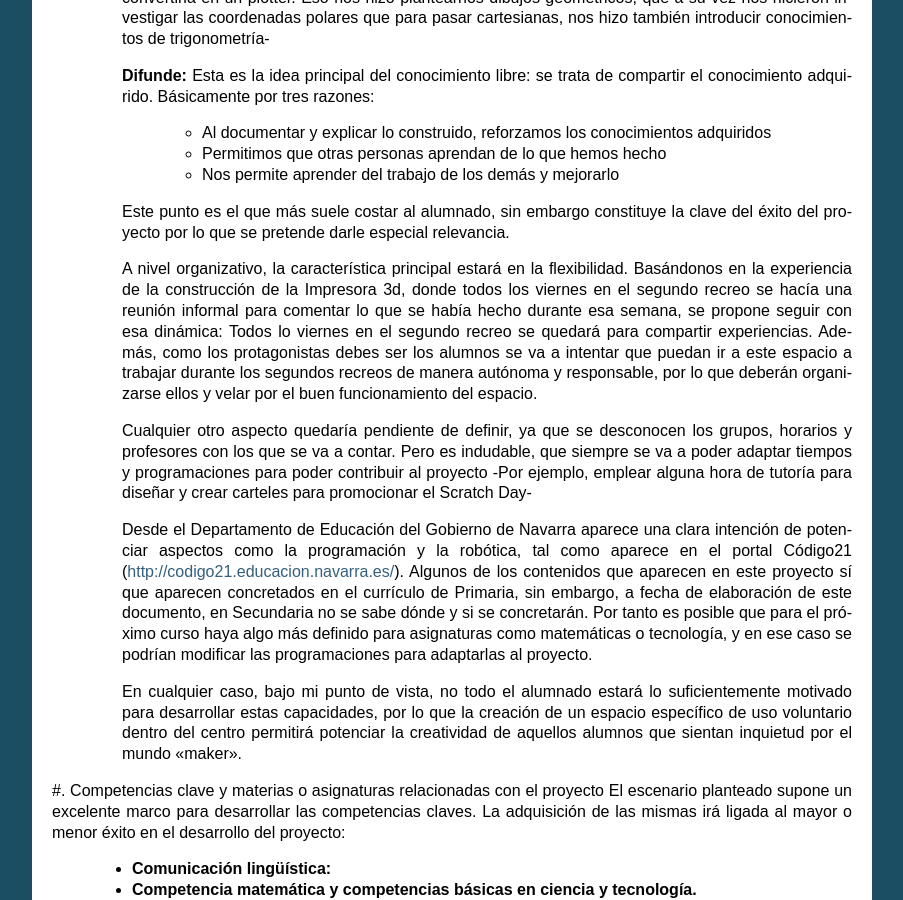
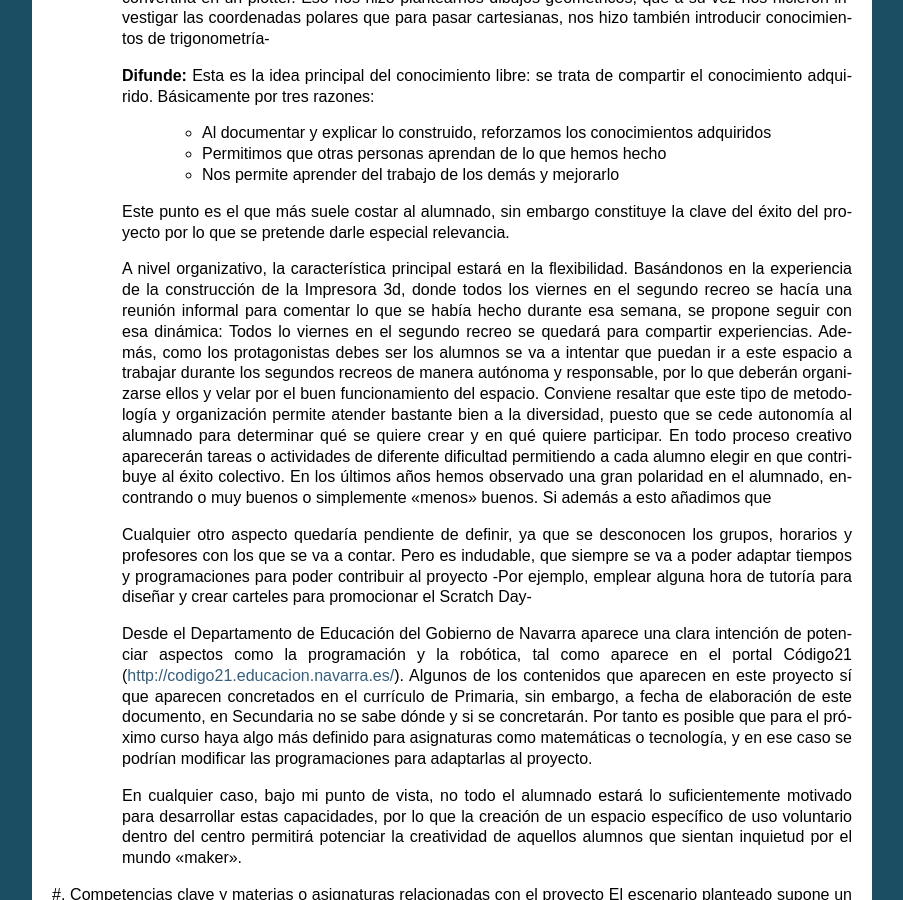
Before and after one commit to es3a10/aula_creativa, a Sphinx documentation site: the page built from docs/articulos.rst, in a window 1280 px wide and 900 px high, scrolled down 3905 px. Shown: the whole window, without its empty margins (198-1101 px from the left). Built offline with Sphinx 7.4.7, drawn with Linux system fonts in a browser that asks for light colours.

Commit message:
Update articulos.rst

```diff
--- a/docs/articulos.rst
+++ b/docs/articulos.rst
@@ -196,7 +196,16 @@ But if you have an idea and I have an idea and we exchange these ideas, then eac
 	experiencias.
 	Además, como los protagonistas debes ser los alumnos se va a intentar que
 	puedan ir a este espacio a trabajar durante los segundos recreos de manera
-	autónoma y responsable, por lo que deberán organizarse ellos y velar por el buen funcionamiento del espacio.
+	autónoma y responsable, por lo que deberán organizarse ellos y velar por el buen funcionamiento
+	del espacio.
+	Conviene resaltar que este tipo de metodología y organización permite
+	atender bastante bien a la diversidad, puesto que se cede autonomía
+	al alumnado para determinar qué se quiere crear y en qué quiere participar.
+	En todo proceso creativo aparecerán tareas o actividades de diferente dificultad
+	permitiendo a cada alumno elegir en que contribuye al éxito colectivo. En los últimos años
+	hemos observado una gran polaridad en el alumnado, encontrando o muy buenos o simplemente
+	"menos" buenos.
+	Si además a esto añadimos que
 
 	Cualquier otro aspecto quedaría pendiente de definir, ya que se desconocen los
 	grupos, horarios y profesores con los que se va a contar. Pero es indudable, que
```
